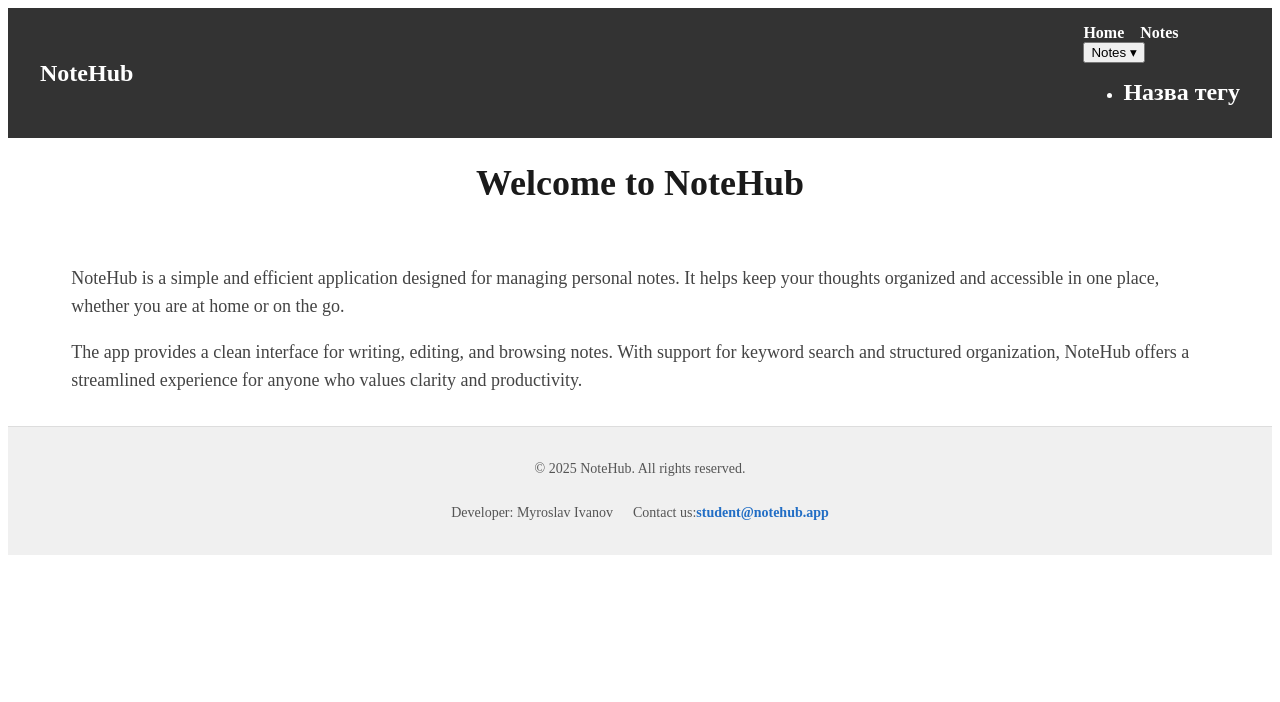
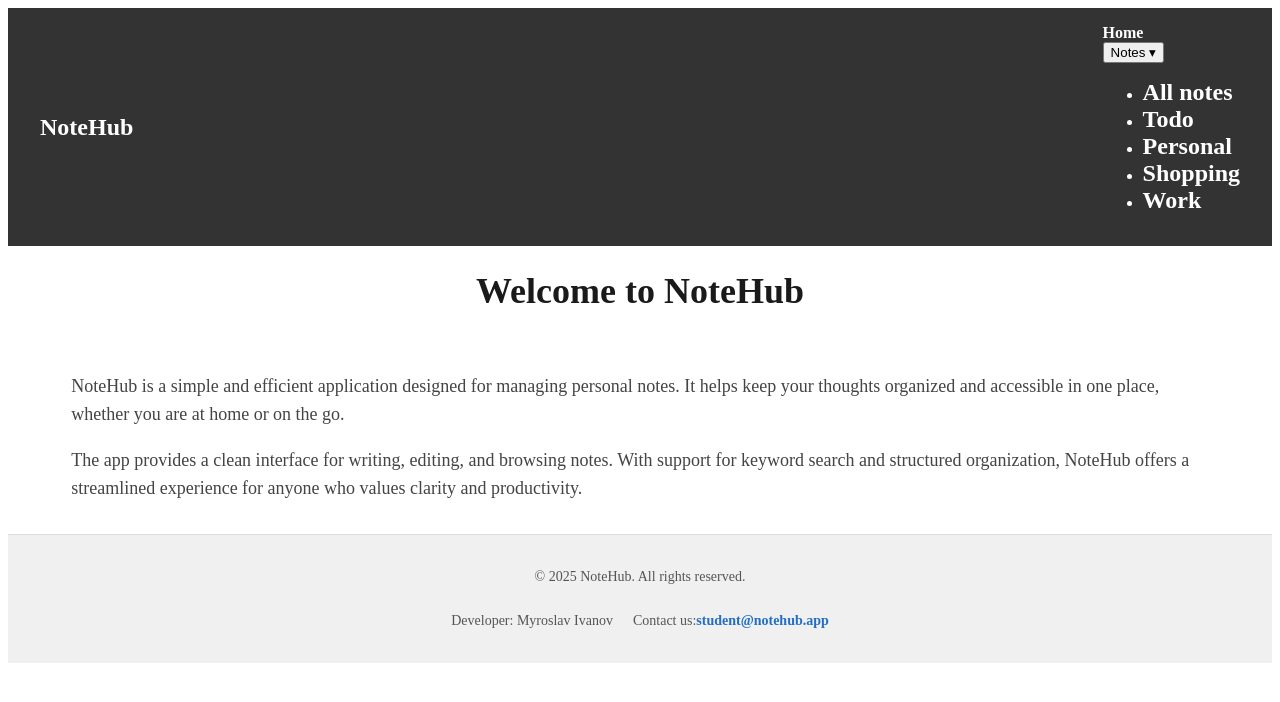
Before and after one commit to imyroslav/07-routing-nextjs, a Next.js app: page / in a window 1280 px wide. Both pictures are taken after a click on the button "Notes ▾". Shown: the top 702 px of the page. Built offline with nearby package versions, Linux system fonts and the light colour scheme.

Commit message:
tagsmenu-updated

```diff
--- a/components/Header/Header.tsx
+++ b/components/Header/Header.tsx
@@ -14,9 +14,6 @@ export default function Header() {
                     <li>
                         <Link href="/">Home</Link>
                     </li>
-                    <li>
-                        <Link href="/notes">Notes</Link>
-                    </li>
                 </ul>
                 <TagsMenu />
             </nav>
--- a/components/TagsMenu/TagsMenu.tsx
+++ b/components/TagsMenu/TagsMenu.tsx
@@ -1,19 +1,36 @@
-import css from "./TagsMenu.module.css";
+'use client';
+
+import css from './TagsMenu.module.css';
+import { useState } from 'react';
+import Link from 'next/link';
+
+const tags = ["Todo", "Personal", "Shopping", "Work"];
 
 export default function TagsMenu() {
-    return (
+  const [isOpen, setIsOpen] = useState(false);
+  const toggleMenu = () => setIsOpen(!isOpen);
+
+  return (
     <div className={css.menuContainer}>
-        <button className={css.menuButton}>
-            Notes ▾
-        </button>
+      <button className={css.menuButton} onClick={toggleMenu}>
+        Notes ▾
+      </button>
+      {isOpen && (
         <ul className={css.menuList}>
-        {/* список тегів */}
-            <li className={css.menuItem}>
-                <a href={`url до сторінки за відповідним тегом`} className={css.menuLink}>
-                    Назва тегу
-                </a>
+          <li className={css.menuItem}>
+            <Link href="/notes/filter/all" className={css.menuLink} onClick={() => setIsOpen(false)}>
+              All notes
+            </Link>
+          </li>
+          {tags.map(tag => (
+            <li key={tag} className={css.menuItem}>
+              <Link href={`/notes/filter/${tag}`} className={css.menuLink} onClick={() => setIsOpen(false)}>
+                {tag}
+              </Link>
             </li>
+          ))}
         </ul>
+      )}
     </div>
-    )
-}
+  );
+};
--- a/lib/api.ts
+++ b/lib/api.ts
@@ -1,6 +1,5 @@
 import axios from "axios";
 import type { Note } from "../types/note"
-
 
 
 
@@ -8,6 +7,7 @@ export type GetNotes = {
   notes: Note[];
   totalPages: number;
 }
+
 
 const request = axios.create({
     baseURL: "https://notehub-public.goit.study/api",
```
Also changed, not shown: app/notes/filter/[...slug]/Notes.client.tsx (+6 -6 lines), app/notes/filter/[...slug]/page.tsx (+8 -0 lines), types/note.ts (+9 -0 lines), app/notes/filter/page.tsx (deleted).
